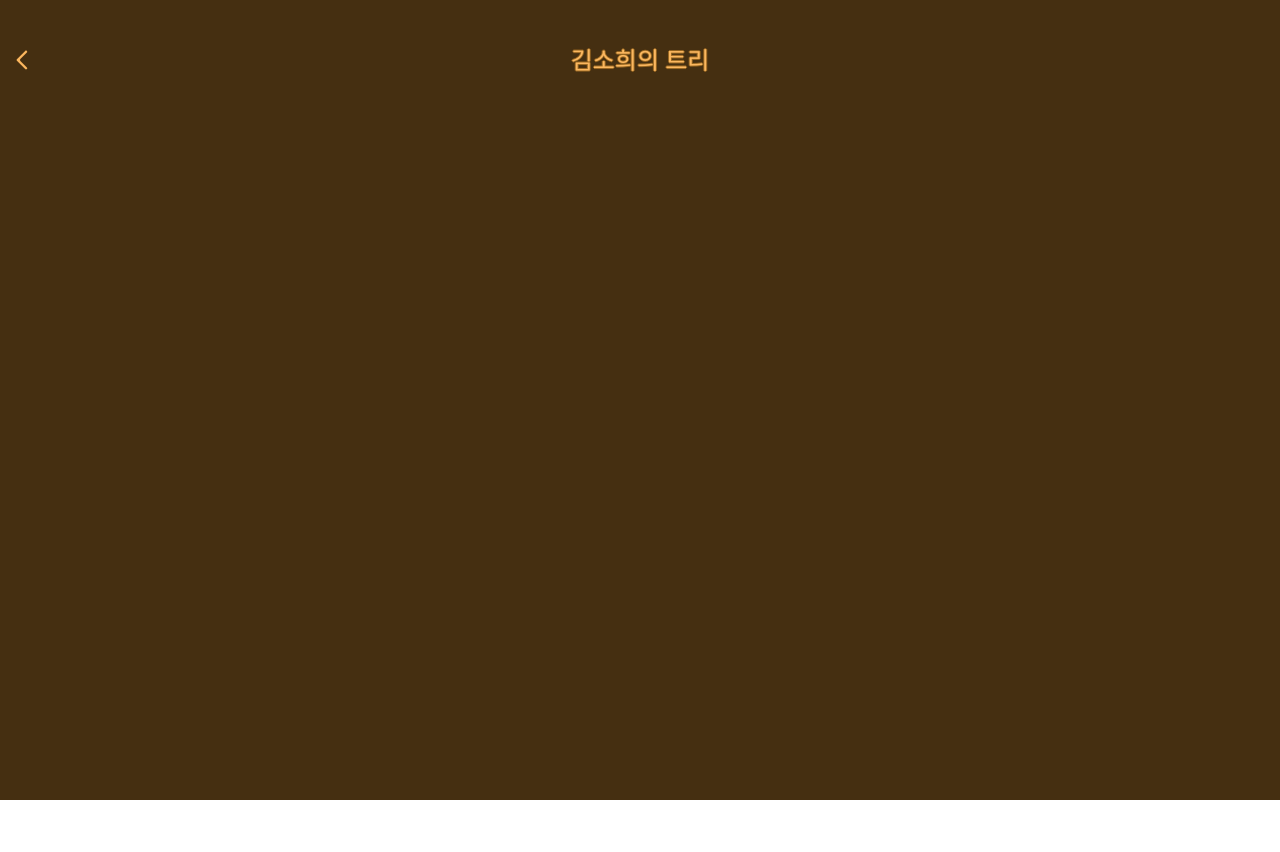
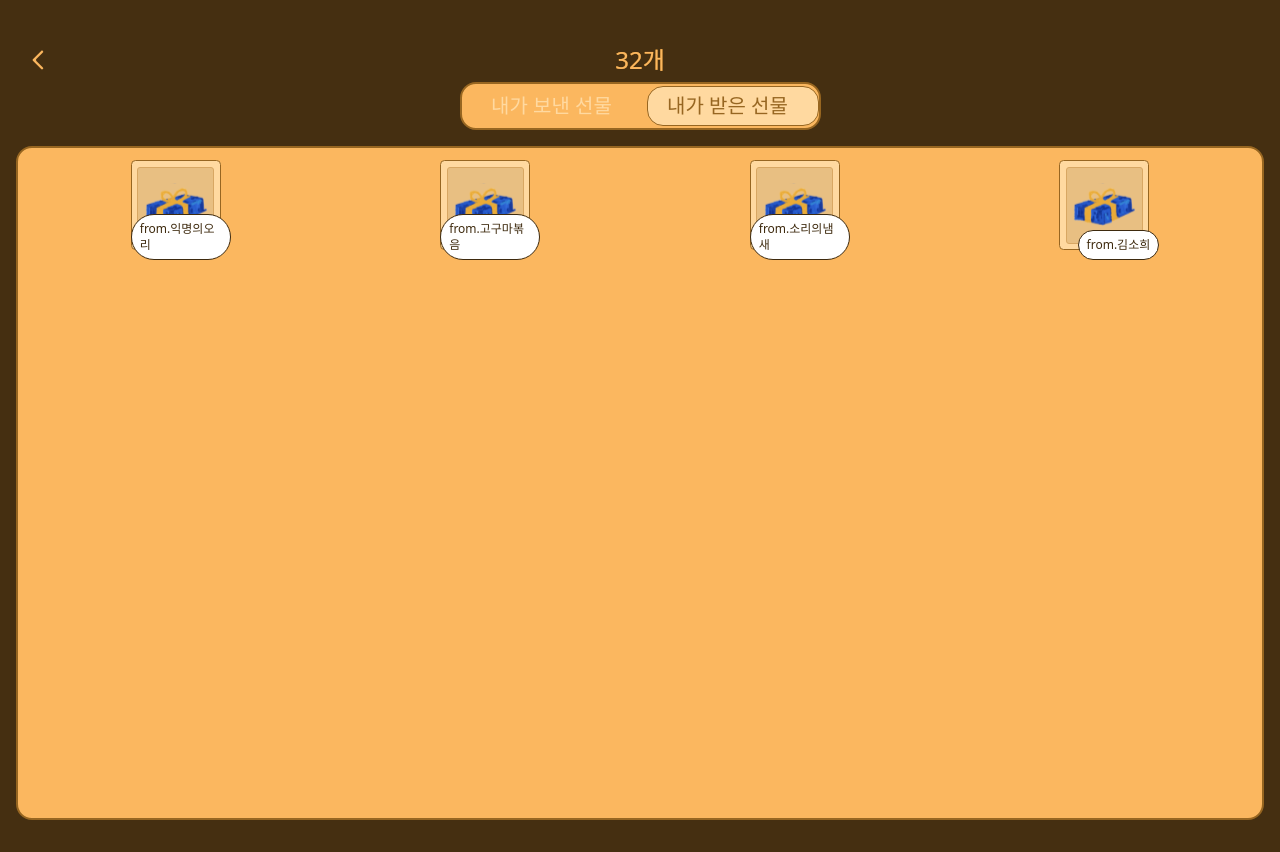
Before and after one commit to Wee-sh/Weesh-Frontend, a React (Vite) app: page /post-box in a window 1280 px wide. Before the commit the page ends 800 px from the top, so only its background shows below. Built offline with nearby package versions, Linux system fonts and the light colour scheme; a web font is replaced by a local one.

Commit message:
feat: post box 퍼블리싱

```diff
--- /dev/null
+++ b/src/components/post/GiftGrid.tsx
@@ -0,0 +1,32 @@
+import giftBox from "../../assets/decoration/giftbox/gift-img.svg";
+import type { Message } from "../../pages/Post/PostBox";
+
+interface Props {
+  messages: Message[];
+  type: "sent" | "received";
+}
+
+const GiftGrid = ({ messages, type }: Props) => {
+  return (
+    <div className="w-full h-[674px] bg-[#FBB75F] mt-4 rounded-2xl border-2 border-[#976621] p-3 overflow-y-auto">
+      <div className="grid grid-cols-3 lg:grid-cols-4 gap-[18px] justify-items-center">
+        {messages.map((message) => (
+          <div key={message.id} className="flex flex-col items-center relative">
+            <div className="w-[90px] h-[90px] bg-[#FFD9A0] rounded-[4.5px] border-[1.5px] border-[#976621] flex items-center justify-center">
+              <div className="w-[77px] h-[77px] bg-[#E8BF82] border-[0.75px] border-[#D8A763] rounded-[3px] flex justify-center items-center">
+                <img src={giftBox} alt="gift" className="w-16 h-16" />
+              </div>
+            </div>
+            <div className="text-xs text-[#3E2A0E] absolute bg-white rounded-full px-2 py-[6px] border border-[#3E2A0E] right-[-10px] bottom-[-10px]">
+              {type === "received"
+                ? `from.${message.fromUserName}`
+                : `TO.${message.toUserName}`}
+            </div>
+          </div>
+        ))}
+      </div>
+    </div>
+  );
+};
+
+export default GiftGrid;
--- /dev/null
+++ b/src/components/post/ToggleSwitch.tsx
@@ -0,0 +1,40 @@
+import { useState } from "react";
+
+interface Props {
+  selected: "sent" | "received";
+  onToggle: (value: "sent" | "received") => void;
+}
+
+const ToggleSwitch = ({ selected, onToggle }: Props) => {
+  return (
+    <div className="relative w-[361px] h-[48px] bg-[#FBB75F] rounded-2xl border-2 border-[#976621] p-1 flex items-center">
+      <div
+        className={`absolute w-[172px] h-[40px] bg-[#FFD9A0] rounded-2xl border border-[#976621] transition-all duration-300 ease-in-out ${
+          selected === "sent" ? "left-1" : "left-[185px]"
+        }`}
+      />
+
+      <button
+        onClick={() => onToggle("sent")}
+        className={`relative z-10 w-[172px] h-[40px] rounded-full transition-colors duration-300 ${
+          selected === "sent" ? "text-[#976621]" : "text-[#FFD9A0]"
+        }`}
+      >
+        <span className="text-xl font-medium">내가 보낸 선물</span>
+      </button>
+
+      <div className="w-[4px]" />
+
+      <button
+        onClick={() => onToggle("received")}
+        className={`relative z-10 w-[172px] h-[40px] rounded-full transition-colors duration-300 ${
+          selected === "received" ? "text-[#976621]" : "text-[#FFD9A0]"
+        }`}
+      >
+        <span className="text-xl font-medium">내가 받은 선물</span>
+      </button>
+    </div>
+  );
+};
+
+export default ToggleSwitch;
--- a/src/pages/Post/PostBox.tsx
+++ b/src/pages/Post/PostBox.tsx
@@ -1,24 +1,116 @@
-import React from "react";
+import React, { useEffect, useState } from "react";
 import arrow from "../../assets/Icon/arrow.svg";
+import { useNavigate } from "react-router-dom";
+import ToggleSwitch from "../../components/post/ToggleSwitch";
+import GiftGrid from "../../components/post/GiftGrid";
+
+export interface Message {
+  id: number;
+  fromUserName: string;
+  toUserName: string;
+  content: string;
+  giftTemplate: number;
+  createdAt: string;
+}
 
 const PostBox = () => {
+  const navigate = useNavigate();
+  const [selected, setSelected] = useState<"sent" | "received">("received");
+  const [messages, setMessages] = useState<Message[]>([]);
+
+  const receivedMessages: Message[] = [
+    {
+      id: 6,
+      fromUserName: "익명의오리",
+      toUserName: "소희",
+      content: "얍",
+      giftTemplate: 5,
+      createdAt: "2025-12-03T19:09:36.933692",
+    },
+    {
+      id: 7,
+      fromUserName: "고구마볶음",
+      toUserName: "소희",
+      content: "이얍",
+      giftTemplate: 2,
+      createdAt: "2025-12-03T19:09:38.591206",
+    },
+    {
+      id: 8,
+      fromUserName: "소리의냄새",
+      toUserName: "소희",
+      content: "얍얍",
+      giftTemplate: 5,
+      createdAt: "2025-12-03T19:09:40.553474",
+    },
+    {
+      id: 9,
+      fromUserName: "김소희",
+      toUserName: "소희",
+      content: "야아압",
+      giftTemplate: 4,
+      createdAt: "2025-12-03T19:09:40.938265",
+    },
+  ];
+
+  const sentMessages: Message[] = [
+    {
+      id: 10,
+      fromUserName: "소희",
+      toUserName: "김치볶음밥",
+      content: "메리크리스마스!",
+      giftTemplate: 3,
+      createdAt: "2025-12-03T20:10:36.933692",
+    },
+    {
+      id: 11,
+      fromUserName: "소희",
+      toUserName: "회망찬하루",
+      content: "좋은 하루 보내세요",
+      giftTemplate: 1,
+      createdAt: "2025-12-03T20:11:38.591206",
+    },
+    {
+      id: 12,
+      fromUserName: "소희",
+      toUserName: "박지민",
+      content: "새해 복 많이 받으세요",
+      giftTemplate: 4,
+      createdAt: "2025-12-03T20:12:40.553474",
+    },
+  ];
+
+  useEffect(() => {
+    if (selected === "received") {
+      setMessages(receivedMessages);
+    } else {
+      setMessages(sentMessages);
+    }
+  }, [selected]);
+
   return (
-    <div className="w-screen min-h-screen bg-[#452F11] ">
-      <div className="w-full flex justify-center items-center pt-11 relative">
+    <div className="w-screen min-h-screen bg-[#452F11] flex flex-col items-center px-4 pb-8">
+      <div className="w-full flex justify-center items-center pt-11 relative pointer-events-none mb-[6px]">
         <h1
           style={{
             textShadow:
-              "-1px 0px #976621, 0px 1px #976621, 1px 0px #976621, 0px -1px #976621",
+              "-0.2px 0px #976621, 0px 0.2px #976621, 0.2px 0px #976621, 0px -0.2px #976621",
           }}
           className="text-2xl text-[#FBB75F]"
         >
-          {"김소희"}의 트리
+          {32}개
         </h1>
 
-        <img src={arrow} className="absolute left-4" />
+        <img
+          onClick={() => navigate("/")}
+          src={arrow}
+          className="absolute left-4 cursor-pointer pointer-events-auto"
+        />
       </div>
 
-      <div></div>
+      <ToggleSwitch selected={selected} onToggle={setSelected} />
+
+      <GiftGrid messages={messages} type={selected} />
     </div>
   );
 };
```
Also changed, not shown: src/assets/decoration/giftbox/gift-img.svg (added).
